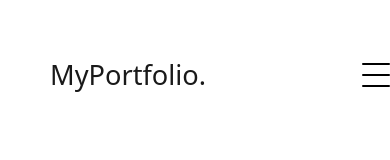
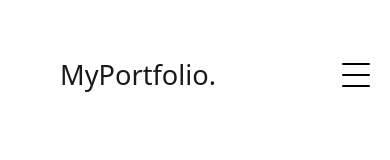
Before and after one commit to dewi21/datadiri.github.io, a plain HTML site: page index.html in a window 390 px wide. Shown: the top 160 px of the page. Drawn offline with Linux system fonts and the light colour scheme; a web font is replaced by a local one.

Commit message:
Update style.css

```diff
--- a/assets/css/style.css
+++ b/assets/css/style.css
@@ -394,8 +394,8 @@ h6,
 
 @media (max-width: 780px) {
   .custom-navbar>.container {
-    padding-right: 0;
-    padding-left: 10px;
+    padding-right: 20px;
+    padding-left: 20px;
   }
 }
 
```
